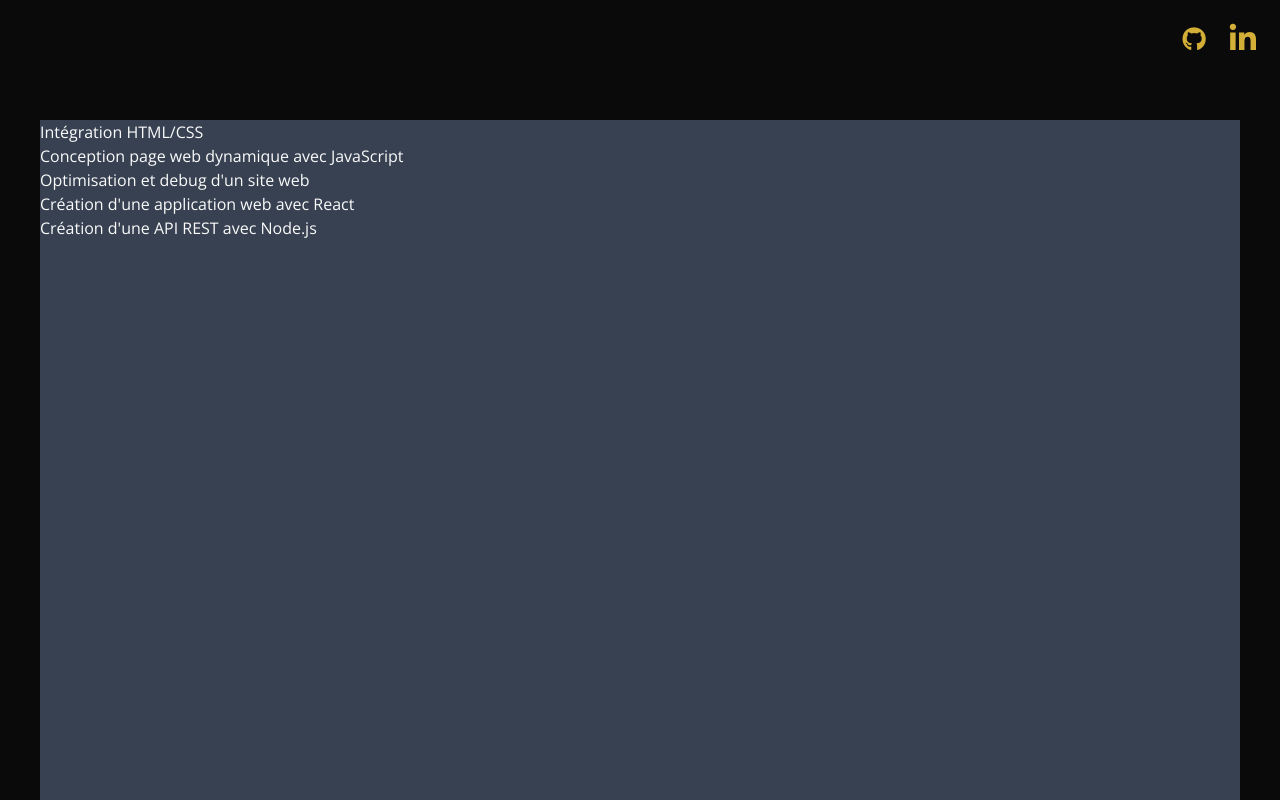
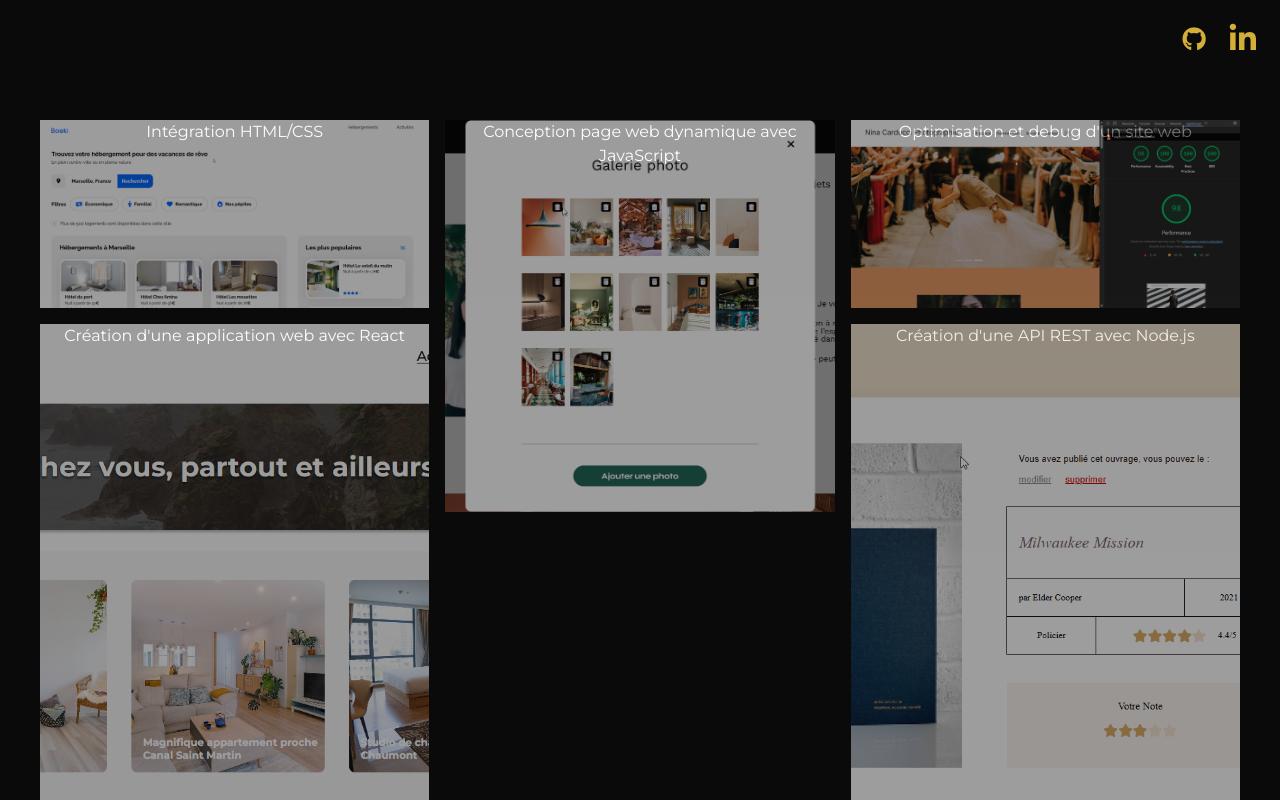
Before and after one commit to JoanneBazin/portfolio, a Next.js app: page / in a window 1280 px wide. Shown: the part 720-1520 px from the top of the page. Built offline with nearby package versions, Linux system fonts and the light colour scheme; a web font is replaced by a local one.

Commit message:
feat: add project cards layout

```diff
--- /dev/null
+++ b/components/ui/ProjectCard.tsx
@@ -0,0 +1,25 @@
+import { Project } from "@/lib/types";
+import Image from "next/image";
+
+export const ProjectCard = ({ project }: { project: Project }) => {
+  const { title, images, size, order } = project;
+
+  const getSizeClass = (size: "small" | "medium" | "large") => {
+    const classes = {
+      small: "sm:col-span-1 sm:row-span-1",
+      medium: "sm:col-span-1 sm:row-span-2",
+      large: "sm:col-span-1 sm:row-span-3",
+    };
+
+    return classes[size] || classes.medium;
+  };
+
+  return (
+    <article className={`order-${order} ${getSizeClass(size)} relative`}>
+      <Image src={images[0]} alt={title} fill className="object-cover" />
+      <h3 className="absolute font-montserrat text-center bg-background w-full h-full opacity-40">
+        {title}
+      </h3>
+    </article>
+  );
+};
--- a/public/projects/projects.json
+++ b/public/projects/projects.json
@@ -33,7 +33,7 @@
       "Mode admin pour gérer les travaux (création, édition, suppression)"
     ],
     "size": "medium",
-    "order": 2
+    "order": 3
   },
   {
     "id": 3,
@@ -68,7 +68,7 @@
       "Design responsive avec Sass"
     ],
     "size": "large",
-    "order": 3
+    "order": 2
   },
   {
     "id": 5,
--- a/sections/Projects.tsx
+++ b/sections/Projects.tsx
@@ -1,17 +1,8 @@
 "use client";
 
+import { ProjectCard } from "@/components/ui/ProjectCard";
+import { Project } from "@/lib/types";
 import { useEffect, useState } from "react";
-
-type Project = {
-  id: number;
-  title: string;
-  description: string;
-  images: string[];
-  tech: string[];
-  objectives: string[];
-  size: string;
-  order: number;
-};
 
 export const Projects = () => {
   const [projects, setProjects] = useState<Project[]>();
@@ -34,9 +25,14 @@ export const Projects = () => {
   }, []);
 
   return (
-    <section id="projects" className="min-h-screen bg-gray-700 m-10">
+    <section
+      id="projects"
+      className="min-h-screen m-10 grid grid-cols-1 sm:grid-cols-2 lg:grid-cols-3 gap-4"
+    >
       {projects
-        ? projects.map((project) => <div key={project.id}>{project.title}</div>)
+        ? projects.map((project) => (
+            <ProjectCard key={project.id} project={project} />
+          ))
         : null}
     </section>
   );
```
